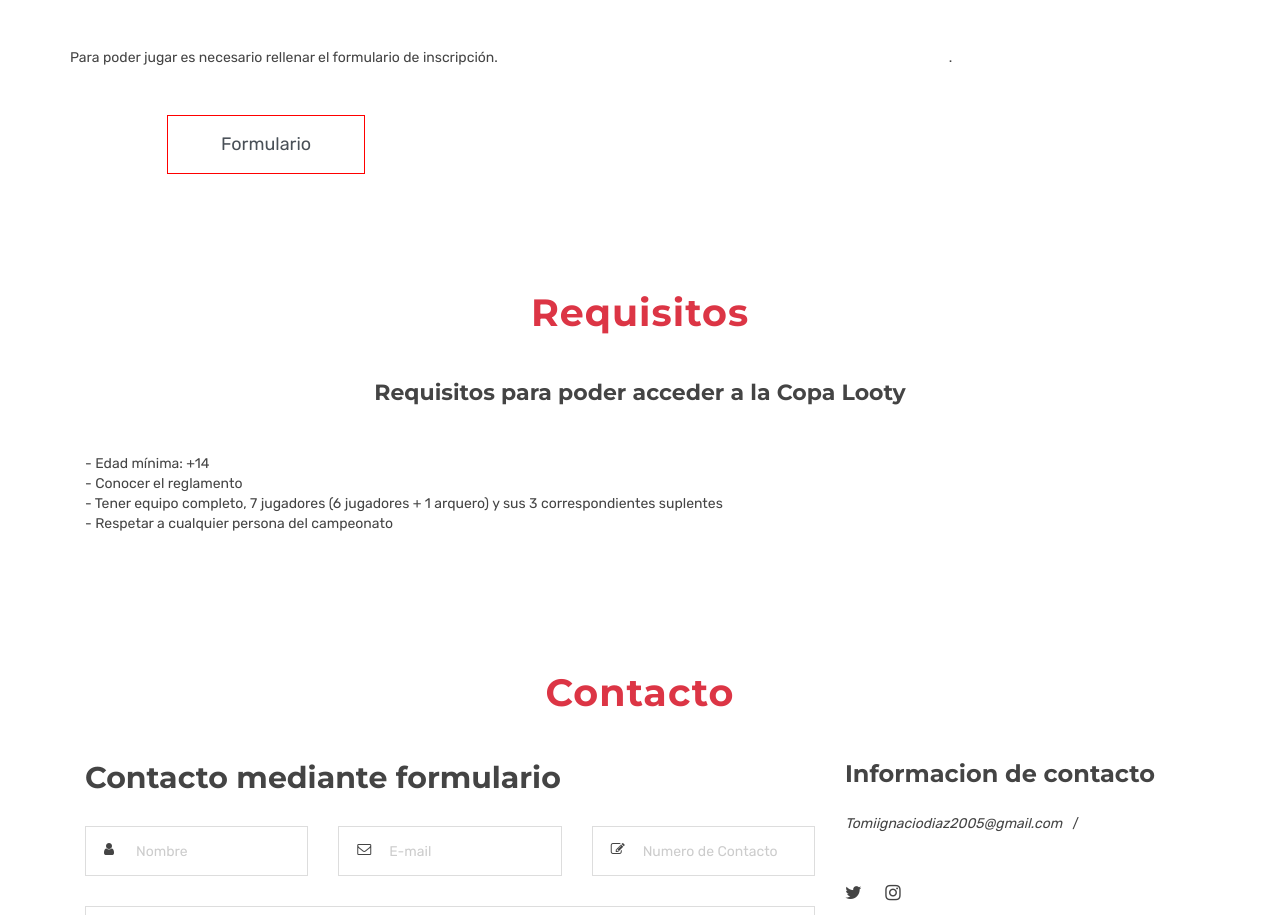
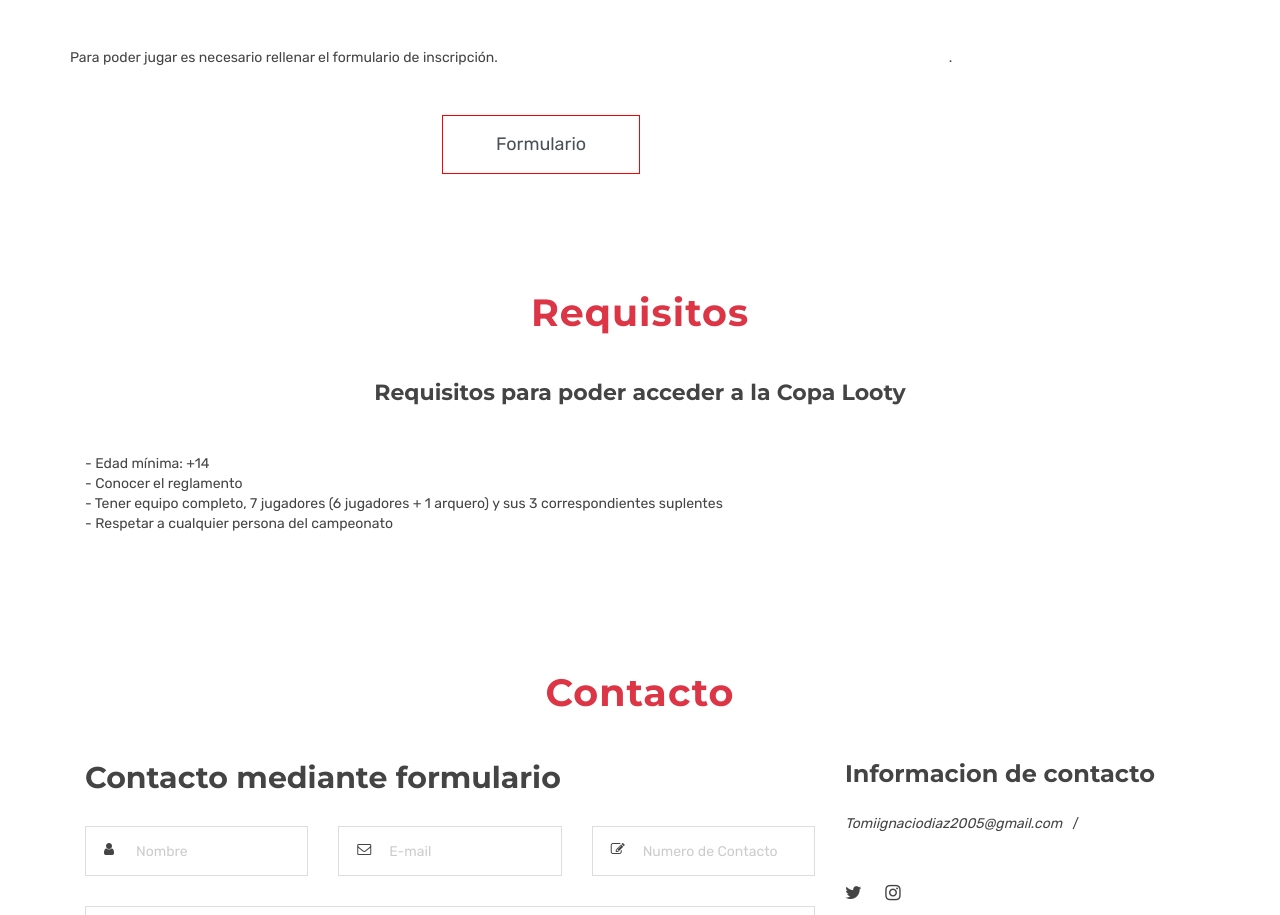
Before and after one commit to Tomiidiaz5/Copa_Looty, a plain HTML site: page index.html in a window 1280 px wide. Shown: the part 1517-2432 px from the top of the page. Drawn offline with Linux system fonts and the light colour scheme.

Commit message:
Update index.html

```diff
--- a/index.html
+++ b/index.html
@@ -301,7 +301,7 @@ Whatsapp es el cliente que usamos para permitir la conexión entre los diferente
           <div style="height:70px">
           </div>
 
-                                           ㅤㅤㅤ                   ㅤㅤㅤㅤ <div style="text-align:center left; width:70%">
+                                           ㅤㅤㅤ                   ㅤㅤㅤㅤ <div style="text-align:right; width:50%">
                                           ㅤㅤㅤ                   ㅤㅤㅤㅤ  <a href="https://docs.google.com/forms/d/e/1FAIpQLSekSnNefZQtXpSKGJf6CnFAYxJ53G8TiT5Yp9QXhXZtxUJXXQ/viewform" class="btn btn-lg btn-common animated fadeInUp">Formulario</a>
 
       </div>
```
